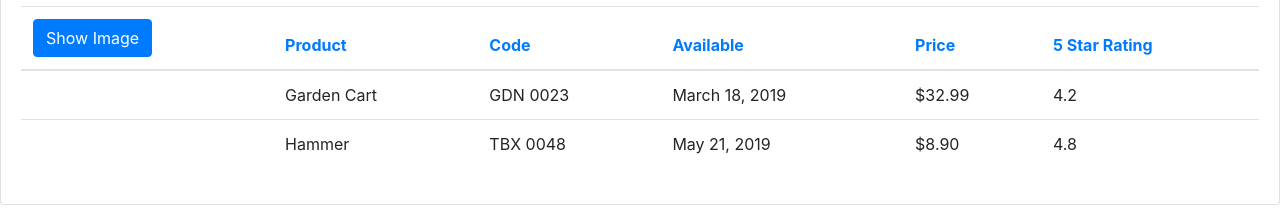
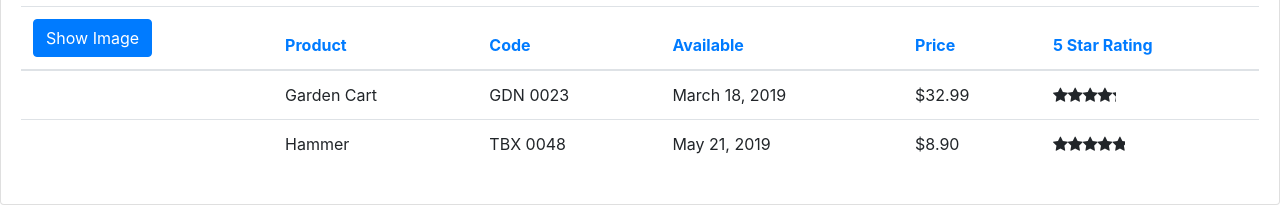
Before and after one commit to educhinski/apm, an Angular app: page /products in a window 1280 px wide. Shown: the part 202-420 px from the top of the page. Built offline with nearby package versions, Linux system fonts and the light colour scheme.

Commit message:
Build nested component, passed data to and from parent component.

```diff
--- a/src/app/products/product-list.component.html
+++ b/src/app/products/product-list.component.html
@@ -45,7 +45,13 @@
             </td>
             <td>{{ product.releaseDate }}</td>
             <td>{{ product.price | currency: "USD":"symbol":"1.2-2" }}</td>
-            <td>{{ product.starRating }}</td>
+            <td>
+              <apm-star
+                [rating]="product.starRating"
+                [name]="product.productName"
+                (ratingClicked)="onRatingClicked($event)"
+              ></apm-star>
+            </td>
           </tr>
         </tbody>
       </table>
--- a/src/app/products/product-list.component.ts
+++ b/src/app/products/product-list.component.ts
@@ -52,6 +52,10 @@ export class ProductListComponent implements OnInit {
     // this.listFilter = 'cart';
   }
 
+  onRatingClicked(message: string): void {
+    this.pageTitle = `Product List --> ${message}`;
+  }
+
   performFilter(filterBy: string): IProduct[] {
     filterBy = filterBy.toLocaleLowerCase();
     return this.products.filter(
--- a/src/app/shared/star.component.html
+++ b/src/app/shared/star.component.html
@@ -1,6 +1,9 @@
-<div class="crop"
-     [style.width.px]="starWidth"
-     [title]="rating">
+<div
+  class="crop"
+  [style.width.px]="starWidth"
+  [title]="rating"
+  (click)="onClick()"
+>
   <div style="width: 75px">
     <span class="fa fa-star"></span>
     <span class="fa fa-star"></span>
--- /dev/null
+++ b/src/app/shared/star.component.ts
@@ -0,0 +1,30 @@
+import {
+  Component,
+  EventEmitter,
+  Input,
+  OnChanges,
+  Output,
+} from '@angular/core';
+
+@Component({
+  selector: 'apm-star',
+  templateUrl: './star.component.html',
+  styleUrls: ['./star.component.css'],
+})
+export class StarComponent implements OnChanges {
+  starWidth: number;
+  @Input() rating: number;
+  @Input() name: string;
+  @Output() ratingClicked: EventEmitter<string> = new EventEmitter<string>();
+
+  ngOnChanges(): void {
+    this.starWidth = (this.rating * 75) / 5;
+  }
+
+  onClick(): void {
+    console.log(`The rating ${this.rating} for '${this.name}' was clicked!`);
+    this.ratingClicked.emit(
+      `${this.name} was clicked!`
+    );
+  }
+}
```
Also changed, not shown: src/app/app.module.ts (+7 -1 lines).
